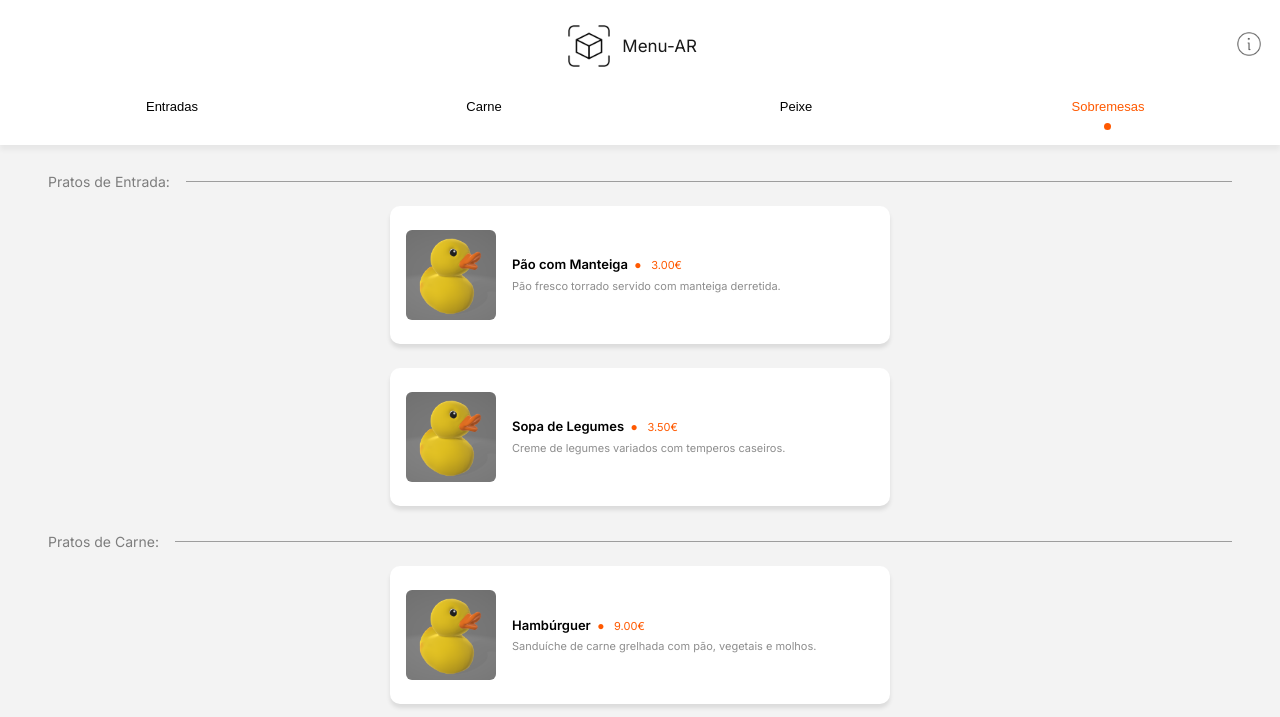
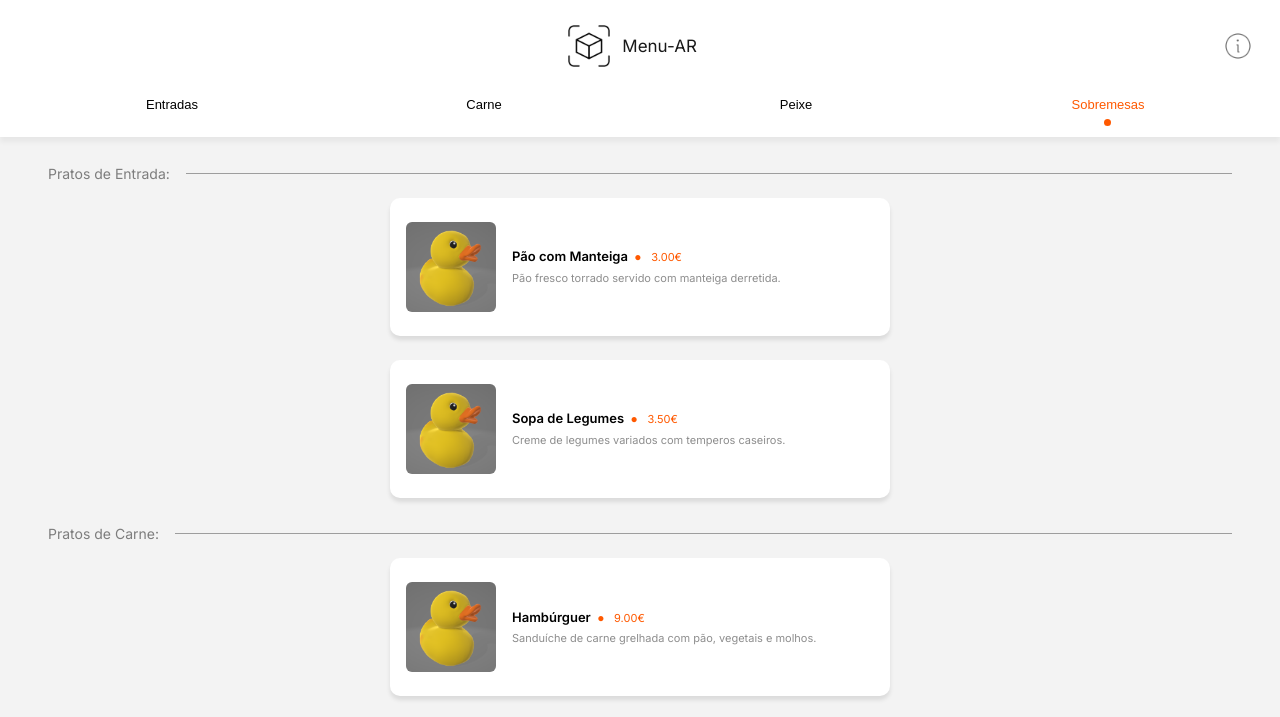
Before and after one commit to GonLopes27/ARmenu, a plain HTML site: page index.html in a window 1280 px wide. Shown: the top 717 px of the page. Drawn offline with Linux system fonts and the light colour scheme.

Commit message:
Tweaks finais

```diff
--- a/css/styles.css
+++ b/css/styles.css
@@ -59,12 +59,12 @@ main {
 
 .info-icon{
   position: absolute;
-  right: 1rem;
-  top: 55%;
+  right: 1.6rem;
+  top: 58%;
   transform: translateY(-50%);
-  opacity: 70%;
-  width: 30px;
-  height: 30px;
+  opacity: 60%;
+  width: 32px;
+  height: 32px;
   cursor:pointer;
 }
 
@@ -105,7 +105,7 @@ h2[id^="secao-"]::after {
   display: flex;
   justify-content: space-between;
   align-items: center;
-  padding: 0.5rem 1rem 1.7rem;
+  padding: 0rem 1rem 1.7rem;
   background-color: #fff;
   position: sticky;
   top: 0;
@@ -116,7 +116,7 @@ h2[id^="secao-"]::after {
 .categoryBtns button {
   flex: 1;
   text-align: center;
-  transform: translateY(4px);
+  transform: translateY(10px);
   background: none;
   border: none;
   color: black;
@@ -132,7 +132,7 @@ h2[id^="secao-"]::after {
 
 .active-indicator {
   position: absolute;
-  transform: translateY(-9px);
+  transform: translateY(-5px);
   bottom: 6px;
   width: 7px;
   height: 7px;
```
